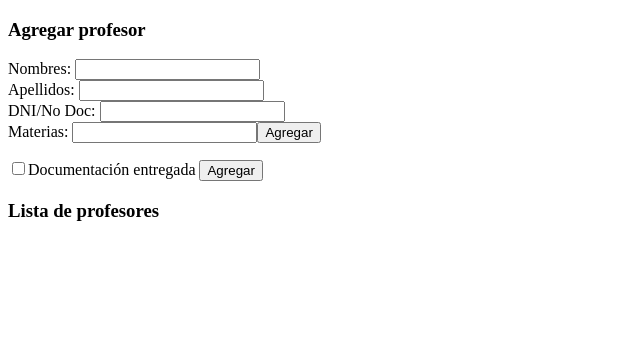
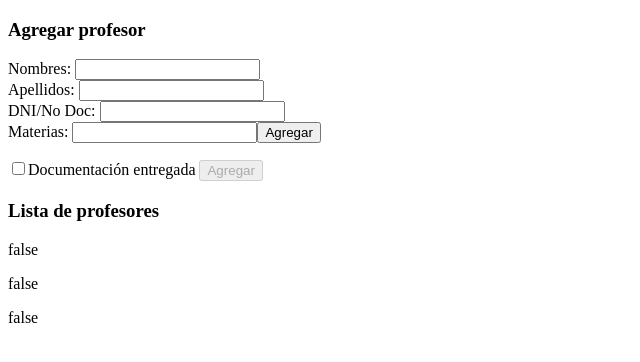
Before and after one commit to gieribac/portafolio260923, a Vue app: page / in a window 1280 px wide. Shown: the top 362 px of the page, without its empty margins (0-640 px from the left). Built offline with nearby package versions, Linux system fonts and the light colour scheme.

Commit message:
formulario con validaciones regex

```diff
--- a/package.json
+++ b/package.json
@@ -8,6 +8,8 @@
     "preview": "vite preview"
   },
   "dependencies": {
+    "@vuelidate/core": "^2.0.3",
+    "@vuelidate/validators": "^2.0.4",
     "vue": "^3.2.25"
   },
   "devDependencies": {
--- a/src/components/TeacherForm.vue
+++ b/src/components/TeacherForm.vue
@@ -1,9 +1,11 @@
 <script setup lang="ts">
-   import {ref, Ref} from 'vue';
+   import {ref, Ref, computed, reactive} from 'vue';
+   import { useVuelidate } from '@vuelidate/core'
+   import { required, helpers } from '@vuelidate/validators'
    interface Teacher {
       teacherName: string,
       surname: string,
-      dni: string;
+      dni: string,
       subjects: Array<string>,
       doc: boolean
    }
@@ -36,24 +38,56 @@
       teacher.value.doc=false;
    }
 
+   //validaciones
+   const alpha30: string = helpers.regex(/^[a-zA-ZÀ-ÿ\s]{1,30}$/);//hasta 30 letras o espacios
+   const numeric6_10: string = helpers.regex(/^\d{6,10}$/);//de 6 a 10 digitos
+   // const state = reactive ({
+   //    teacherName:teacher.value.teacherName,
+   //    surname:teacher.value.surname,
+   //    dni:teacher.value.dni
+   // })
+   const teacherRules = {
+      teacherName:{alpha30},
+      surname:{alpha30},
+      dni:{numeric6_10}
+   }
+   const v$ = useVuelidate(teacherRules, teacher);
+   let arra: Ref<boolean[]> = ref([]);
+   const validar = computed(() => {
+      let list: boolean[]  = [];
+      list.push(v$.value.teacherName.$error)
+      list.push(v$.value.surname.$error);
+      list.push(v$.value.dni.$error);
+      list.push(teacher.value.teacherName.length < 1);
+      list.push(teacher.value.surname.length < 1);
+      list.push(teacher.value.dni.length < 1);
+      console.log(list)
+      return list.includes(true);
+   })
+
+
 </script>
 <template>
    <div>
       <h3>Agregar profesor</h3>
-      <div><label>Nombres: </label><input type="text" v-model="teacher.teacherName"></div>
-      <div><label>Apellidos: </label><input type="text" v-model="teacher.surname"></div>
-      <div><label>DNI/No Doc: </label><input type="text" v-model="teacher.dni"></div>
+      <div><label>Nombres: </label><input type="text" v-model="teacher.teacherName" @input="v$.teacherName.$touch"></div>
+      <div><label>Apellidos: </label><input type="text" v-model="teacher.surname" @input="v$.surname.$touch()"></div>
+      <div><label>DNI/No Doc: </label><input type="text" v-model="teacher.dni" @input="v$.dni.$touch()"></div>
       <div><label>Materias: </label><input type="text" v-model="subject"><button @click="addTeacherSubject()">Agregar</button></div>
       <div><ul>
          <li v-for="e in teacher.subjects" :key="e">{{e}}</li>
       </ul></div>
       <input type="checkbox" v-model="teacher.doc" >Documentación entregada
-      <button @click="addTeacher()">Agregar</button>
+      <button :disabled="validar" @click="addTeacher()">Agregar</button>
    </div>
    <div><h3>Lista de profesores</h3>
    <ul>
       <li v-for="p in listTeachers" :key="p.dni">{{p}}</li>
    </ul></div>
+   <p>{{v$.teacherName.$error}}</p>
+   <p>{{v$.surname.$error}}</p>
+   <p>{{v$.dni.$error}}</p>
+
 </template>
 <style scoped>
 
```
Also changed, not shown: src/App.vue (+6 -1 lines), src/components/validar.vue (added, +30 -0 lines), 1 other file (tests, documents, lock files or other folders).
